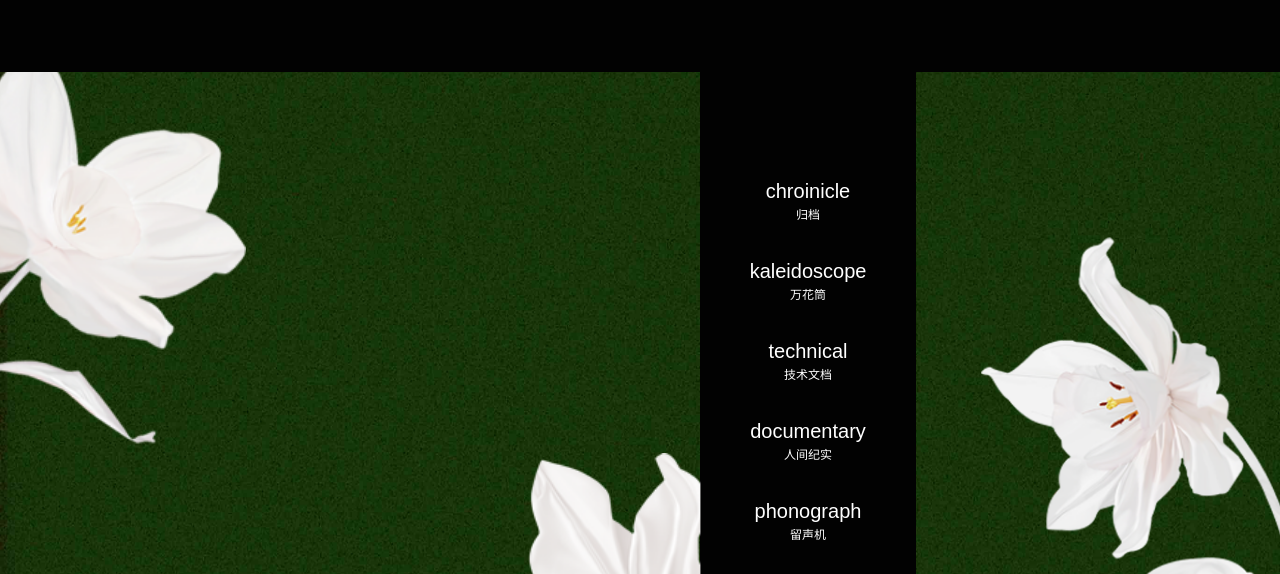
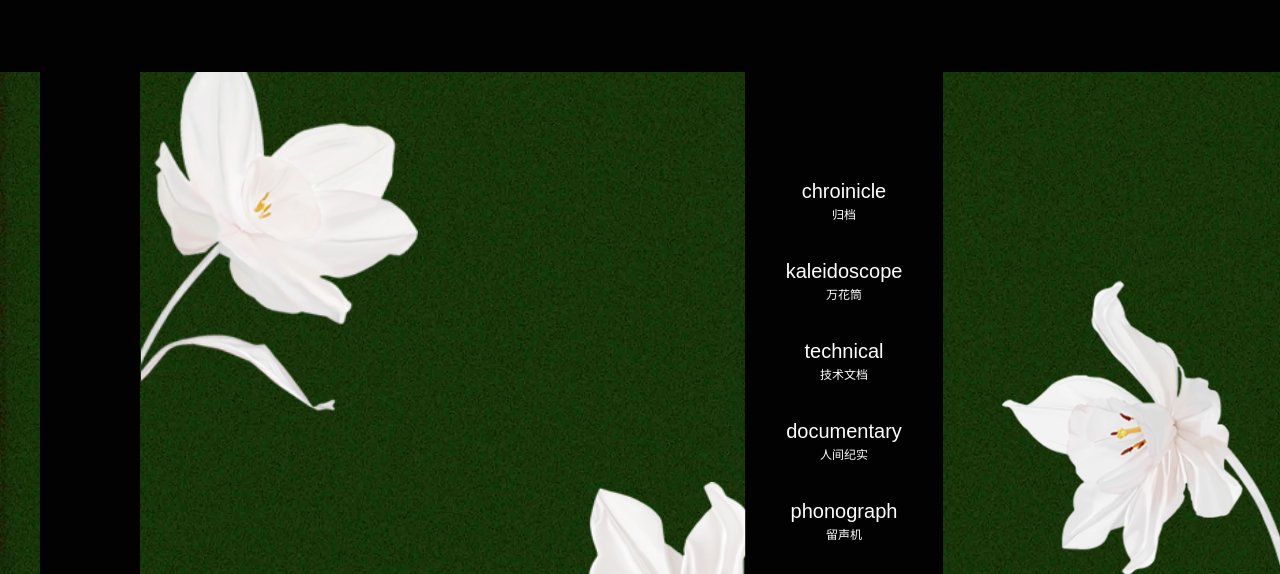
Before and after one commit to OneRepublicSu/self, a plain HTML site: page index.html in a window 1280 px wide. Shown: the top 574 px of the page. Drawn offline with Linux system fonts and the light colour scheme.

Commit message:
update new page

```diff
--- a/index/css/index.css
+++ b/index/css/index.css
@@ -18,6 +18,7 @@ body {
     width: 1200px;
     margin: 0 auto;
     height: 100%;
+    border-left: 100px solid #020202 ;
 }
 
 /* 顶部和底部通用 */
@@ -101,11 +102,10 @@ body {
 /* 花01 */
 .main .dec .hua01 {
     position: absolute;
-    left: -350%;
+    left: -305%;
     top: 50px;
     width: 140%;
 }
-
 /* 花02  */
 .main .dec .hua02 {
     position: absolute;
@@ -129,7 +129,7 @@ body {
 /* img 通用代码 */
 .main .hua03 img,
 .main .hua02 img,
-.main .hua01 img {
+ .main .hua01 img {
     width: 100%;
 }
 
```
Also changed, not shown: index.html (+1 -0 lines).
